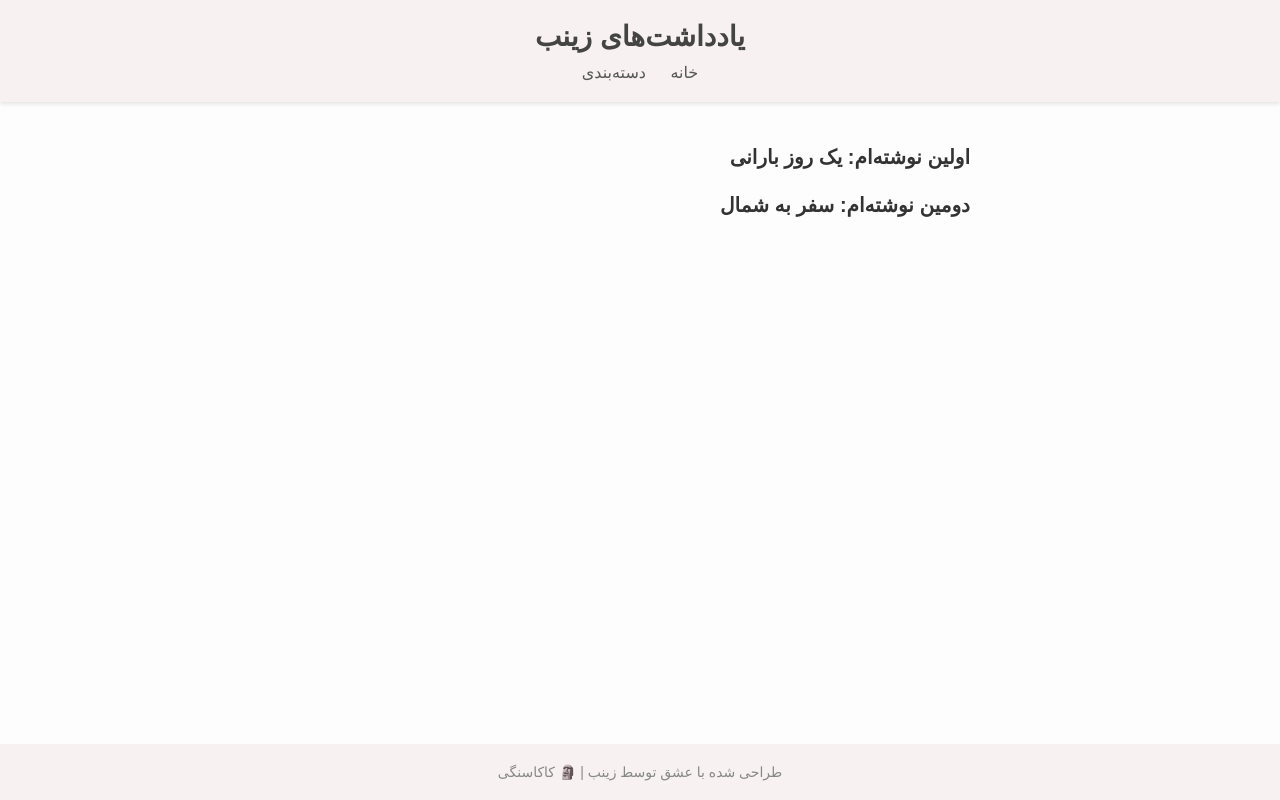
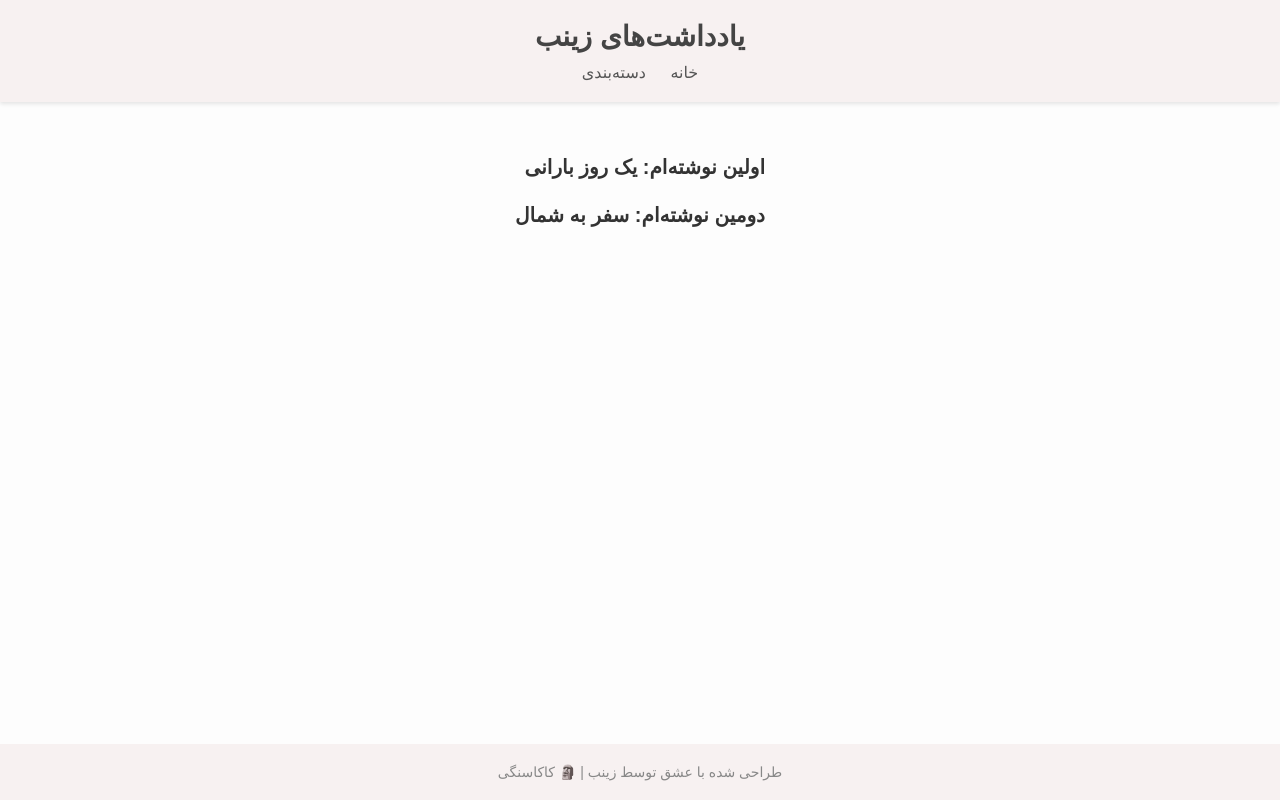
Before and after one commit to zeynabmo/blogg, a plain HTML site: page index.html in a window 1280 px wide. Drawn offline with Linux system fonts and the light colour scheme; a web font is replaced by a local one.

Commit message:
Update index.html
Signed-off-by: zeynabmo <zwynabmo@gmail.com>

```diff
--- a/index.html
+++ b/index.html
@@ -22,7 +22,6 @@
       display: flex;
       flex-direction: column;
       justify-content: flex-start;
-      min-height: 100vh;
     }
 
     header {
@@ -55,10 +54,10 @@
     }
 
     .container {
-      width: 100%;
-      max-width: 700px;
-      margin: 0 auto;
-      padding: 20px;
+      flex: 1;
+      padding: 30px;
+      max-width: 800px;
+      margin: auto;
     }
 
     .post-title {
```
